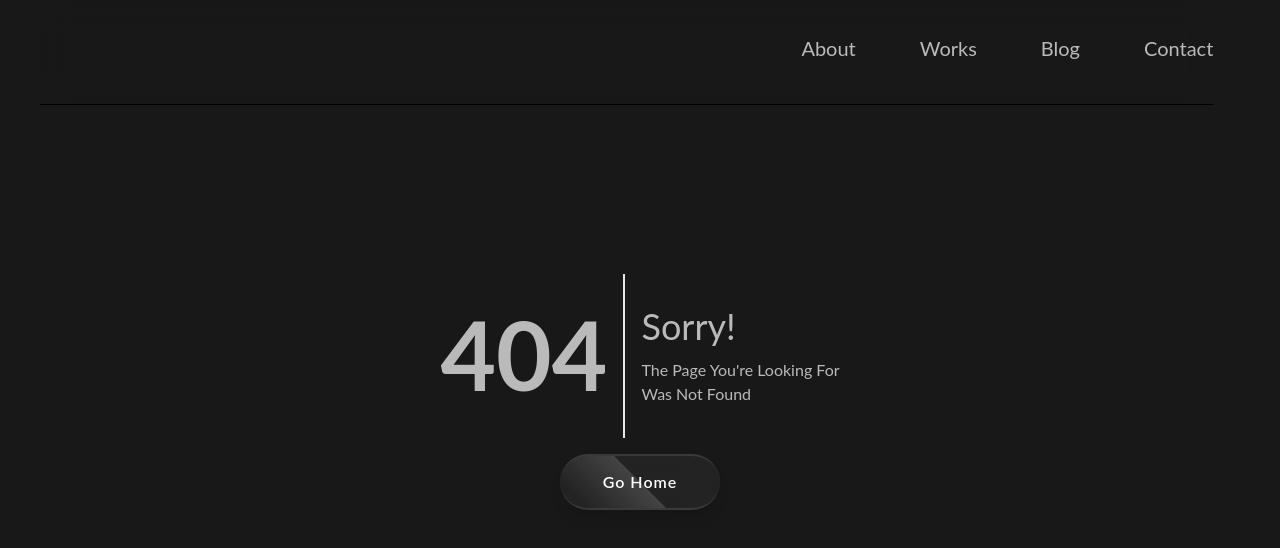
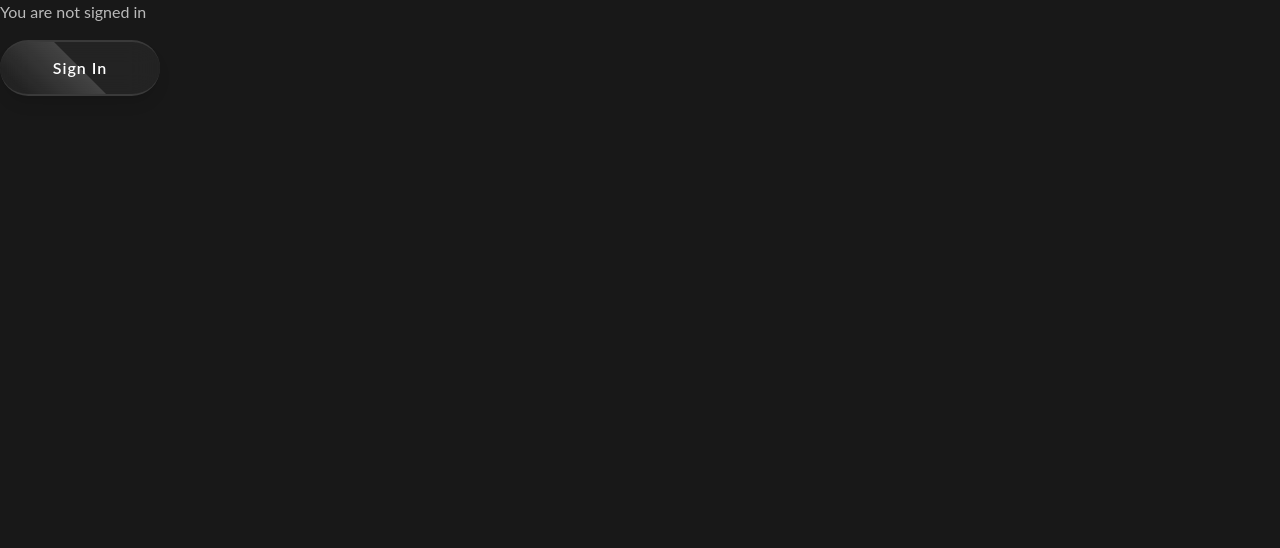
Before and after one commit to fodela/delali_dogbevi_official_site, a Next.js app in the folder frontend/delali/: page /login in a window 1280 px wide. Before the commit this address had no page. Shown: the top 548 px of the page. Built offline with nearby package versions, Linux system fonts and the light colour scheme; no server answers.

Commit message:
✨ feat: add login page

```diff
--- /dev/null
+++ b/frontend/delali/pages/login.tsx
@@ -0,0 +1,25 @@
+import { getSession, signIn, signOut, useSession } from "next-auth/react";
+import GlassyButton from "../components/GlassyButton";
+
+const login = () => {
+  const { data: session } = useSession();
+
+  return (
+    <div>
+      {session ? (
+        <>
+          <p>Welcome, {session.user?.name}!</p>
+          <p>{}</p>
+          <GlassyButton name="Sign out" action={signOut} />
+        </>
+      ) : (
+        <>
+          <p>You are not signed in</p>
+          <GlassyButton name="Sign In" action={signIn} />
+        </>
+      )}
+    </div>
+  );
+};
+
+export default login;
```
